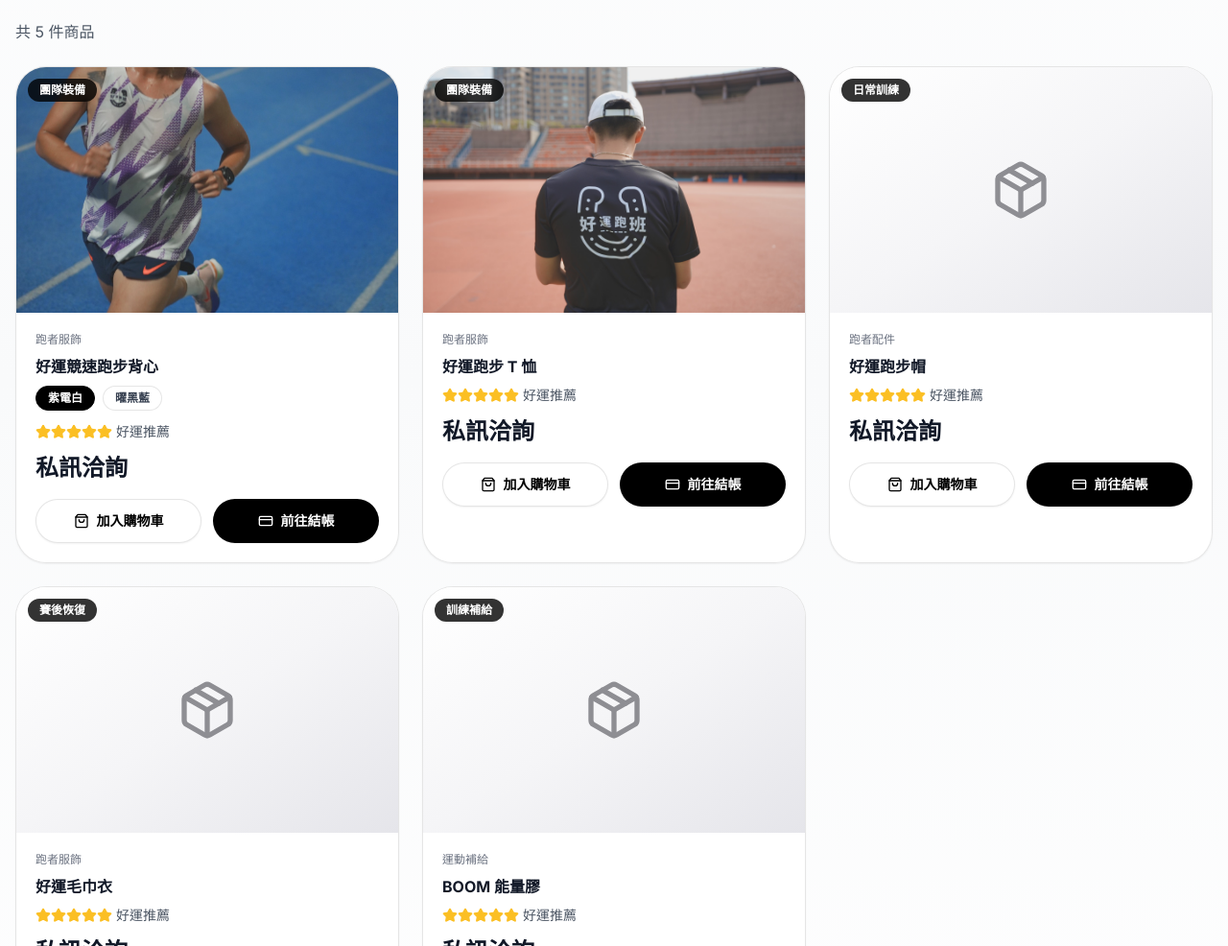
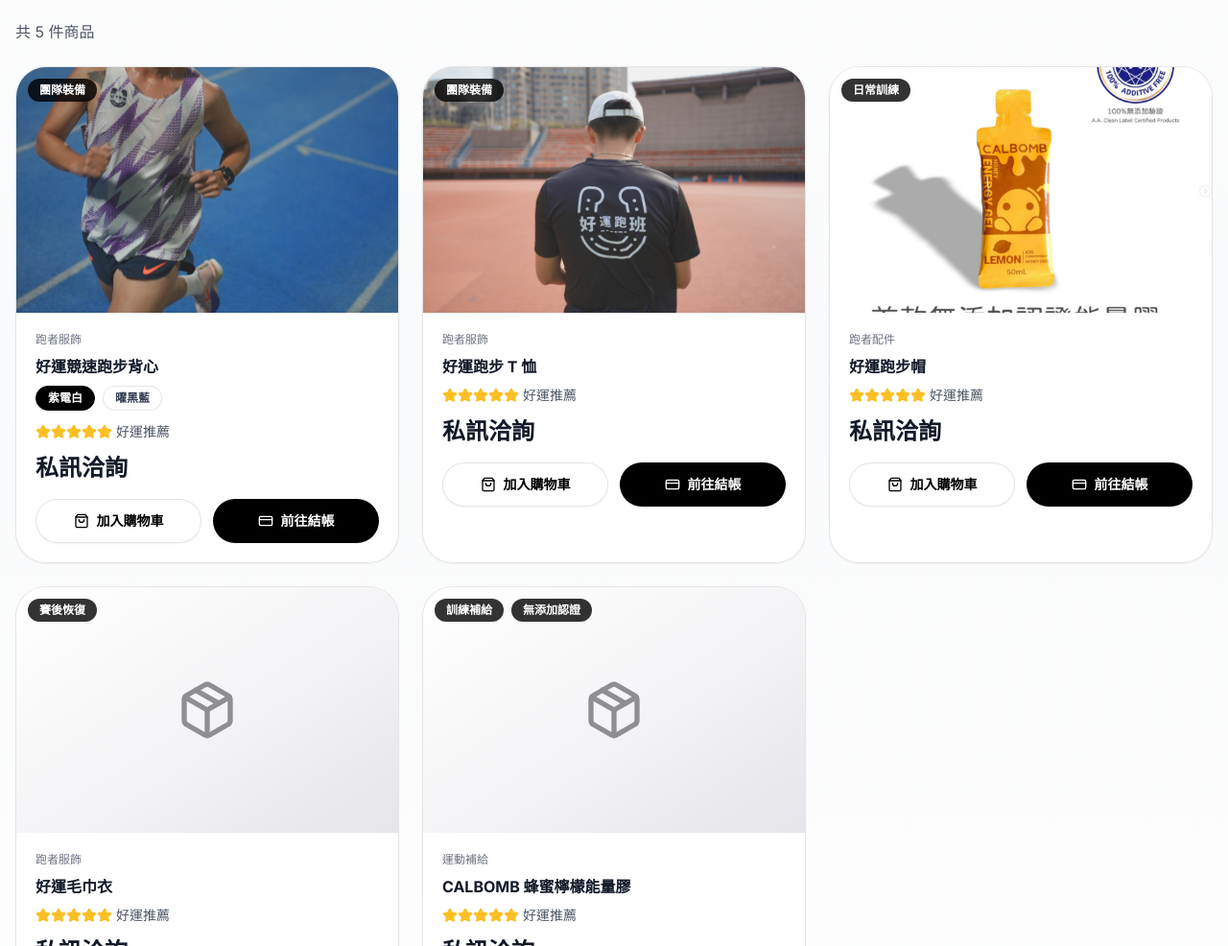
Before and after one commit to Yyc-9/haoyunrunning, a Next.js app: page /shop in a window 1280 px wide. Shown: the part 609-1595 px from the top of the page at 96% size. Built offline with nearby package versions, Linux system fonts and the light colour scheme.

Commit message:
Add energy gel product image

```diff
--- a/app/shop/page.tsx
+++ b/app/shop/page.tsx
@@ -75,7 +75,7 @@ const products: Product[] = [
     price: 0,
     originalPrice: 0,
     priceLabel: '私訊洽詢',
-    image: '',
+    image: '/calbomb-energy-gel.png',
     rating: 5,
     reviews: 0,
     tags: ['日常訓練'],
@@ -94,7 +94,7 @@ const products: Product[] = [
   },
   {
     id: '5',
-    name: 'BOOM 能量膠',
+    name: 'CALBOMB 蜂蜜檸檬能量膠',
     category: '運動補給',
     price: 0,
     originalPrice: 0,
@@ -102,7 +102,7 @@ const products: Product[] = [
     image: '',
     rating: 5,
     reviews: 0,
-    tags: ['訓練補給'],
+    tags: ['訓練補給', '無添加認證'],
   },
 ]
 
```
Also changed, not shown: public/calbomb-energy-gel.png (added).
